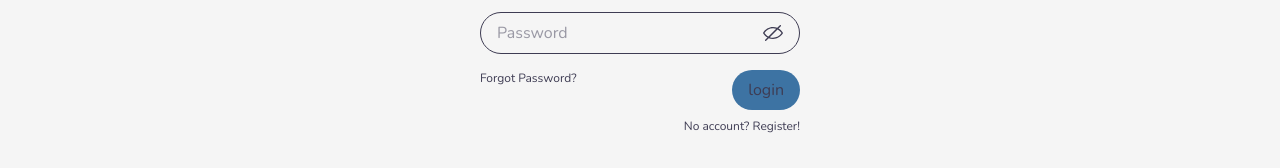
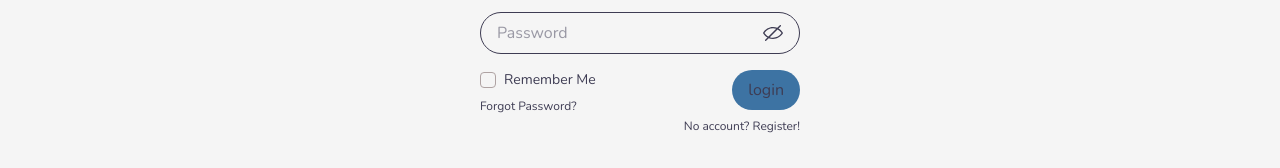
Before and after one commit to plan-cake/frontend, a Next.js app: page /login in a window 1280 px wide. Shown: the part 407-575 px from the top of the page. Built offline with nearby package versions, Linux system fonts and the light colour scheme; no server answers; a web font is replaced by a local one.

Commit message:
Add remember me to login

```diff
--- a/app/login/page.tsx
+++ b/app/login/page.tsx
@@ -7,11 +7,13 @@ import formatApiError from "../_utils/format-api-error";
 import { LoginContext } from "@/app/_lib/providers";
 import { useContext } from "react";
 import { EyeNoneIcon, EyeOpenIcon } from "@radix-ui/react-icons";
+import Checkbox from "../ui/components/checkbox";
 
 export default function Page() {
   const [email, setEmail] = useState("");
   const [password, setPassword] = useState("");
   const [showPassword, setShowPassword] = useState(false);
+  const [rememberMe, setRememberMe] = useState(false);
   const { setLoggedIn } = useContext(LoginContext);
   const isSubmitting = useRef(false);
   const router = useRouter();
@@ -36,7 +38,7 @@ export default function Page() {
     await fetch("/api/auth/login/", {
       method: "POST",
       headers: { "Content-Type": "application/json" },
-      body: JSON.stringify({ email, password }),
+      body: JSON.stringify({ email, password, remember_me: rememberMe }),
     })
       .then(async (res) => {
         if (res.ok) {
@@ -93,11 +95,19 @@ export default function Page() {
           </button>
         </div>
 
-        <div className="flex w-full items-center justify-between">
-          {/* Forgot Password */}
-          <Link href="/forgot-password" className="mb-8 text-xs">
-            Forgot Password?
-          </Link>
+        <div className="flex w-full justify-between">
+          <div className="m-0 flex flex-col gap-2">
+            {/* Remember Me Checkbox */}
+            <Checkbox
+              label="Remember Me"
+              checked={rememberMe}
+              onChange={() => setRememberMe(!rememberMe)}
+            />
+            {/* Forgot Password */}
+            <Link href="/forgot-password" className="text-xs">
+              Forgot Password?
+            </Link>
+          </div>
 
           {/* Login Button */}
           <button
```
